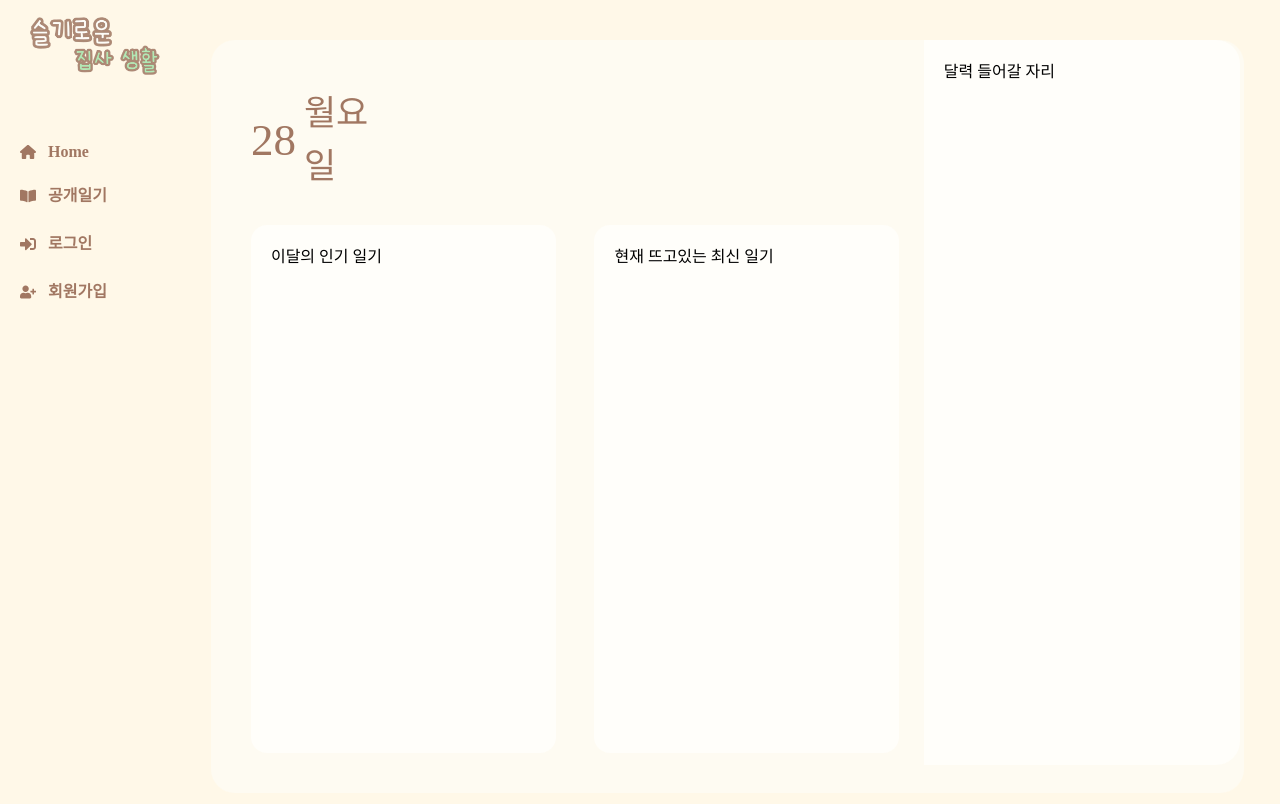
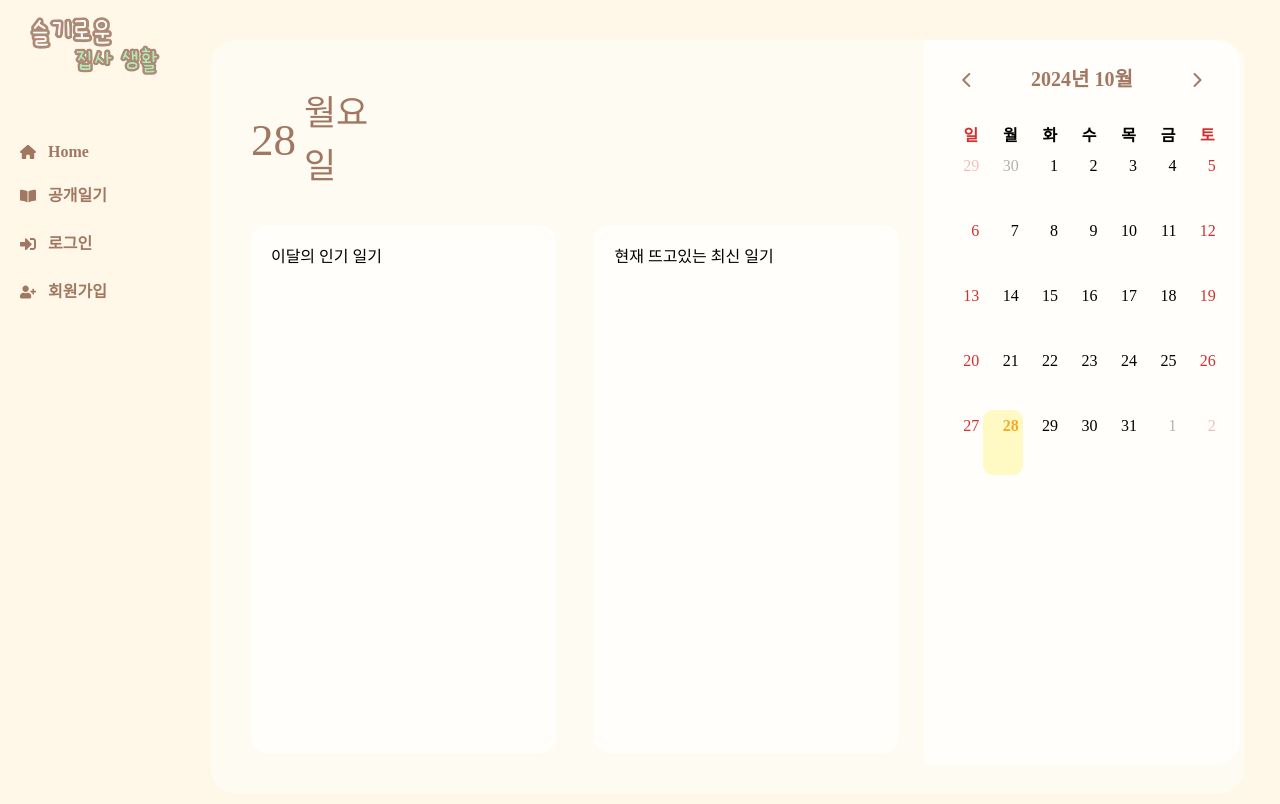
Before and after one commit to Sunjji/Sunjji, a Next.js app: page / in a window 1280 px wide. Shown: the top 804 px of the page. Built offline with nearby package versions, Linux system fonts and the light colour scheme; no server answers; a web font is replaced by a local one.

Commit message:
feat:달력완성했어용

```diff
--- a/app/(providers)/(root)/(home)/_components/Calendar.tsx
+++ b/app/(providers)/(root)/(home)/_components/Calendar.tsx
@@ -5,6 +5,8 @@ import dayGridPlugin from "@fullcalendar/daygrid";
 import interactionPlugin, { EventDragStopArg } from "@fullcalendar/interaction";
 import FullCalendar from "@fullcalendar/react";
 import dayjs from "dayjs";
+
+import { useRouter } from "next/navigation";
 import { useEffect, useState } from "react";
 import "../_style/Calendar.css";
 
@@ -15,6 +17,7 @@ type FullCalendarEvent = {
 };
 
 function Calendar() {
+  const router = useRouter();
   const [events, setEvents] = useState<FullCalendarEvent[]>([]);
   const isLoggedIn = useAuthStore((state) => state.isLoggedIn);
 
@@ -43,6 +46,9 @@ function Calendar() {
     })();
   }, [isLoggedIn]);
 
+  const handleClickCreateDiary = (arg) => {
+    router.push(`diaries/write`);
+  };
   // 드래그앤드롭 이벤트 핸들러
   const handleDropEvent = async (info: EventDragStopArg) => {
     const newDate = info.event.startStr;
@@ -67,13 +73,21 @@ function Calendar() {
     const dayNumber = arg.dayNumberText.replace("일", "");
     return dayNumber;
   };
+
+  const handleDayHeaderContent = (arg) => {
+    // 요일 배열
+    const weekdays = ["ㅤ일", "ㅤ월", "ㅤ화", "ㅤ수", "ㅤ목", "ㅤ금", "ㅤ토"];
+    // 요일 인덱스를 구하여 반환
+    return weekdays[arg.date.getDay()]; // getDay()는 0 (일요일)부터 6 (토요일)까지 반환
+  };
+
   return (
     <>
-      <div className="mt-[30px] ml-[50px] rounded-[8px] bg-point w-[600px] h-[400px] ">
+      <div className="rounded-[8px] bg-whitePoint w-full">
         <FullCalendar
           plugins={[dayGridPlugin, interactionPlugin]}
           initialView="dayGridMonth"
-          height="400px"
+          height="420px"
           headerToolbar={{
             start: "prev",
             center: "title",
@@ -82,12 +96,14 @@ function Calendar() {
           expandRows={true}
           navLinks={true}
           droppable={true}
+          navLinkDayClick={handleClickCreateDiary}
           locale={"ko"}
-          eventBackgroundColor="pink"
-          eventBorderColor="pink"
+          eventBackgroundColor="#E3F4E5"
+          eventTextColor="#2E7D32"
           events={events}
-          eventDrop={handleDropEvent}
-          dayCellContent={handleDayCellContent}
+          eventDrop={handleDropEvent} //드래그앤드롭하면 일기 날짜도 바귐
+          dayCellContent={handleDayCellContent} //"일"삭제
+          dayHeaderContent={handleDayHeaderContent} //"요일 칸 맞추기용"
         />
       </div>
     </>
--- a/app/(providers)/(root)/(home)/_style/Calendar.css
+++ b/app/(providers)/(root)/(home)/_style/Calendar.css
@@ -14,20 +14,26 @@ a {
   text-decoration: none;
 }
 :root {
-  --fc-button-active-bg-color: transparent;
-  --fc-event-bg-color: #palegoldenrod;
-  --fc-event-border-color: #palegoldenrod;
+  --fc-button-active-bg-color: #fffefa;
+}
+.fc-day-sun a,
+.fc-day-sat a {
+  color: #d32f2f;
 }
 
-/* .fc-day-sun a {
-  일요일 컬러
-  color: ;
+/* Calendar.css 또는 적절한 CSS 파일에 추가 */
+.fc-button {
+  border: none !important; /* 테두리 제거 */
 }
 
-.fc-day-sat a {
-  토요일 컬러
-  color: ;
-} */
+.fc-button:focus {
+  outline: none !important; /* 포커스 시 아웃라인 제거 */
+}
+
+.fc-button.fc-prev-button,
+.fc-button.fc-next-button {
+  box-shadow: none !important; /* 이전/다음 버튼에 그림자 제거 */
+}
 
 .fc-toolbar-title {
   font-size: 20px !important; /* 원하는 글씨 크기 */
@@ -37,42 +43,52 @@ a {
 .fc-daygrid-day-other {
   display: none !important;
 }
-
 .fc-daygrid-day.fc-day-today {
+  color: #f9a825;
+  font-weight: bold !important;
+  background-color: #fff9c4 !important;
+}
+.fc .fc-button {
+  background-color: #fffefa;
   color: #a17762;
-  font-weight: bold;
-  background-color: #efddc4 !important;
+  border: none;
+}
+.fc-daygrid-day-frame {
+  border: none !important; /* 격자선 제거 */
 }
 
-/* .fc .fc-toolbar.fc-header-toolbar {
-  padding: 10px 20px;
-  font-weight: 500;
-  background-color: palegoldenrod;
-} */
+/* 각 날짜 셀에 라운드 적용 */
+.fc-daygrid-day {
+  border-radius: 10px;
+  overflow: hidden;
+}
 
-.fc .fc-button {
-  background-color: transparent;
-  color: palegoldenrod;
-  border: none;
+/* 기본적으로 테두리를 모두 투명하게 처리 */
+.fc .fc-col-header-cell,
+.fc .fc-daygrid-day,
+.fc-theme-standard td,
+.fc-theme-standard th {
+  border: none !important;
+  box-shadow: none !important;
+}
+
+/* 이벤트가 있는 셀에도 테두리와 그림자 제거 */
+.fc-daygrid-event {
+  border: none !important;
+  box-shadow: none !important;
+}
+
+/* 달력 전체의 바깥 테두리 제거 */
+.fc .fc-scrollgrid {
+  border: none !important;
+}
+
+/* 일, 주, 월 view에 따른 세부 조정 */
+.fc-theme-standard td,
+.fc-theme-standard th {
+  border-color: transparent !important; /* 모든 테두리를 투명하게 설정 */
 }
 
 .fc .fc-button:hover {
   background-color: transparent;
 }
-
-/* 포커스된 상태 테두리 없앰 */
-.fc .fc-button-primary:focus {
-  border: none;
-  box-shadow: none;
-}
-
-/* 클릭 순간 테두리 없애는 중.. */
-.fc .fc-button-primary:active {
-  box-shadow: none;
-}
-
-/* today 버튼 - 이번 달에 위치할 때 */
-.fc .fc-today-button:disabled {
-  background-color: palegoldenrod;
-  color: #fff;
-}
--- a/app/(providers)/(root)/(home)/page.tsx
+++ b/app/(providers)/(root)/(home)/page.tsx
@@ -1,14 +1,13 @@
 import Page from "@/app/(providers)/(root)/_components/Page/Page";
 import AuthCheck from "./_components/AuthCheck";
+import Calendar from "./_components/Calendar";
 
 function HomePage() {
   return (
     <Page>
       <AuthCheck />
       <div className="rounded-r-3xl bg-whitePoint p-5 w-[24.7%] absolute right-[5vh] h-[90.6%]">
-        달력 들어갈 자리
-        {/* 나중에 적당한 곳에 위치 시키기 */}
-        {/* <Calendar /> */}
+        <Calendar />
       </div>
     </Page>
   );
--- a/package.json
+++ b/package.json
@@ -17,6 +17,8 @@
     "@tanstack/react-query": "^5.59.13",
     "@tanstack/react-query-devtools": "^5.59.13",
     "dayjs": "^1.11.13",
+    "fullcalendar": "^6.1.15",
+    "jquery": "^3.7.1",
     "nanoid": "^5.0.7",
     "next": "14.2.15",
     "react": "^18",
```
Also changed, not shown: 1 other file (tests, documents, lock files or other folders).
